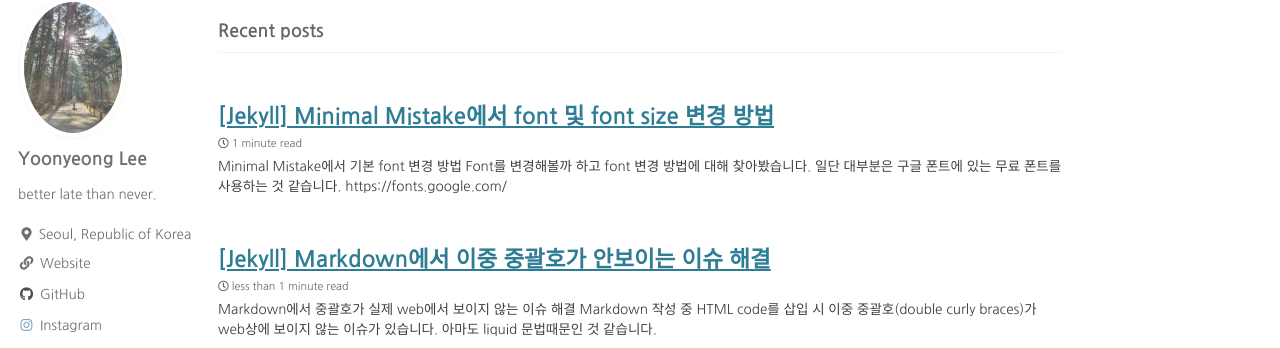
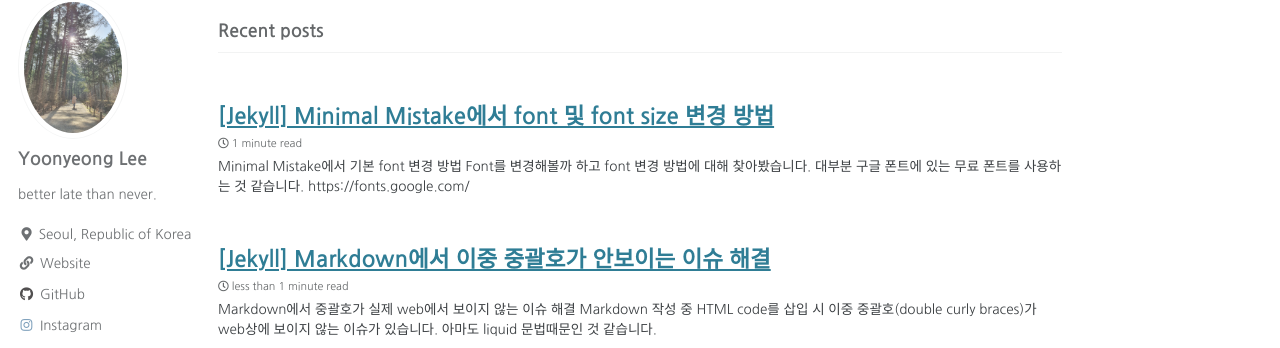
Before and after one commit to ynlee1/ynlee1.github.io, a Jekyll site: the page built from index.html, in a window 1280 px wide and 900 px high. Shown: the part 95-443 px from the top of the window. Built offline with Jekyll 4.4.1, drawn with Linux system fonts in a browser that asks for light colours; cached includes are drawn as plain includes; the list of posts is cut into pages by our own code.

Commit message:
[fix] change expression

```diff
--- a/_posts/2022-05-29-change-font-type-size.md
+++ b/_posts/2022-05-29-change-font-type-size.md
@@ -12,7 +12,7 @@ tags:
 ---
 
 ## Minimal Mistake에서 기본 font 변경 방법
-Font를 변경해볼까 하고 font 변경 방법에 대해 찾아봤습니다. 일단 대부분은 구글 폰트에 있는 무료 폰트를 사용하는 것 같습니다. <br>
+Font를 변경해볼까 하고 font 변경 방법에 대해 찾아봤습니다. 대부분 구글 폰트에 있는 무료 폰트를 사용하는 것 같습니다. <br>
 <https://fonts.google.com/> <br>
 
 일단 언어는 한국어로 셋팅하고, 나오는 폰트 중 하나를 골라줍니다. 저는 나눔고딕으로 설정했습니다.
```
